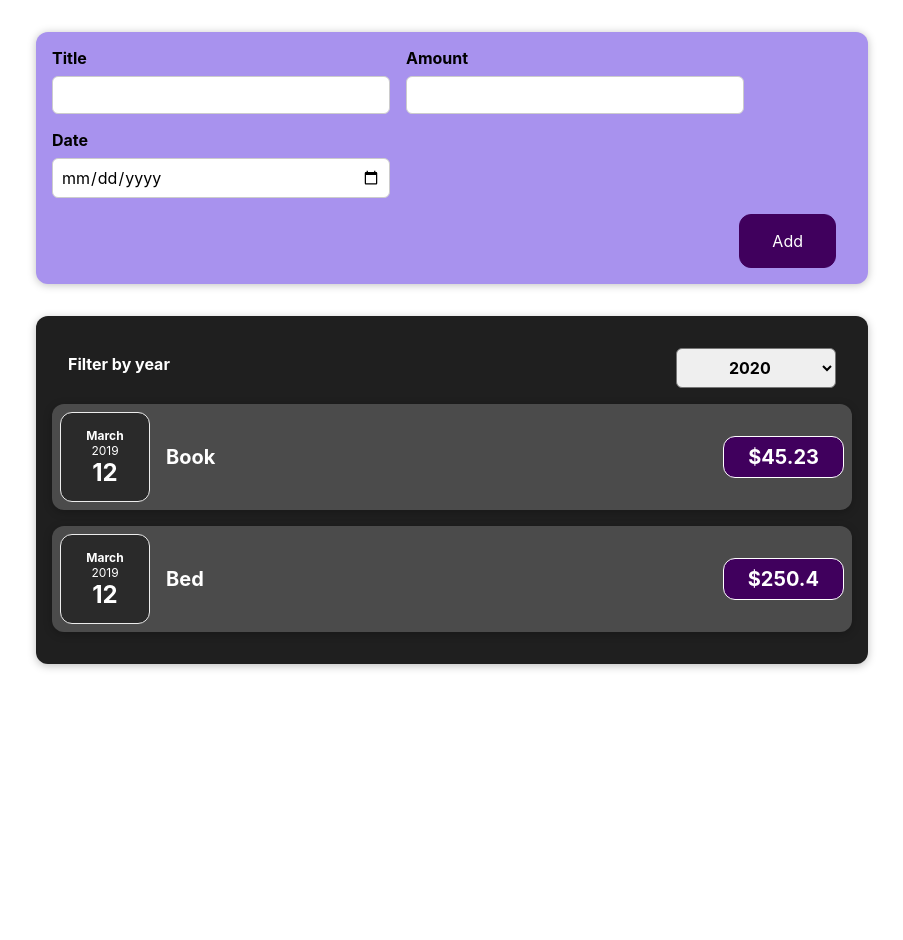
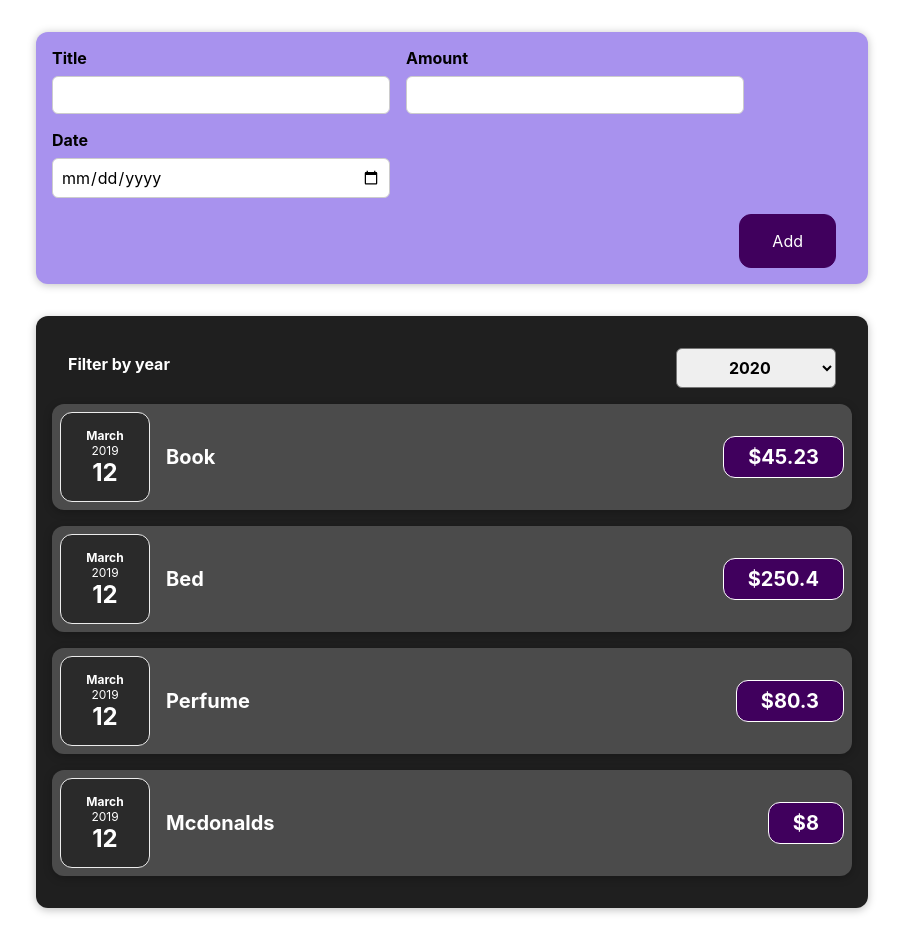
Before and after one commit to rudkevych/expenses-app, a React (Create React App) app: page / in a window 1280 px wide. Shown: the whole page, without its empty margins (188-1091 px from the left). Before the commit the page ends 800 px from the top, so only its background shows below. Built offline with nearby package versions, Linux system fonts and the light colour scheme.

Commit message:
used map for showing expenses array

```diff
--- a/src/App.js
+++ b/src/App.js
@@ -27,9 +27,8 @@ const App = () => {
     ];
     const [expenses, setExpenses] = useState(expensesStore);
 
-
-    const addExpenseHandler = expense => {
-        console.log(expense);
+    const addExpenseHandler = newExpense => {
+        setExpenses(() => [...expenses, newExpense ]);
     }
 
     return (
--- a/src/components/Expenses/Expenses.js
+++ b/src/components/Expenses/Expenses.js
@@ -15,14 +15,11 @@ const Expenses = (props) => {
     return (
         <Card className='expenses'>
             <ExpenseFilter selectedYear={filteredYear} onFilterYearChange={yearChangeHandler}/>
-            <ExpenseItem
-                title={props.expenses[0].title}
-                amount={props.expenses[0].amount}
-            />
-            <ExpenseItem
-                title={props.expenses[1].title}
-                amount={props.expenses[1].amount}
-            />
+            {props.expenses.map(expense =>
+                <ExpenseItem
+                title={expense.title}
+                amount={expense.amount}
+            />)}
         </Card>
     )
 
```
